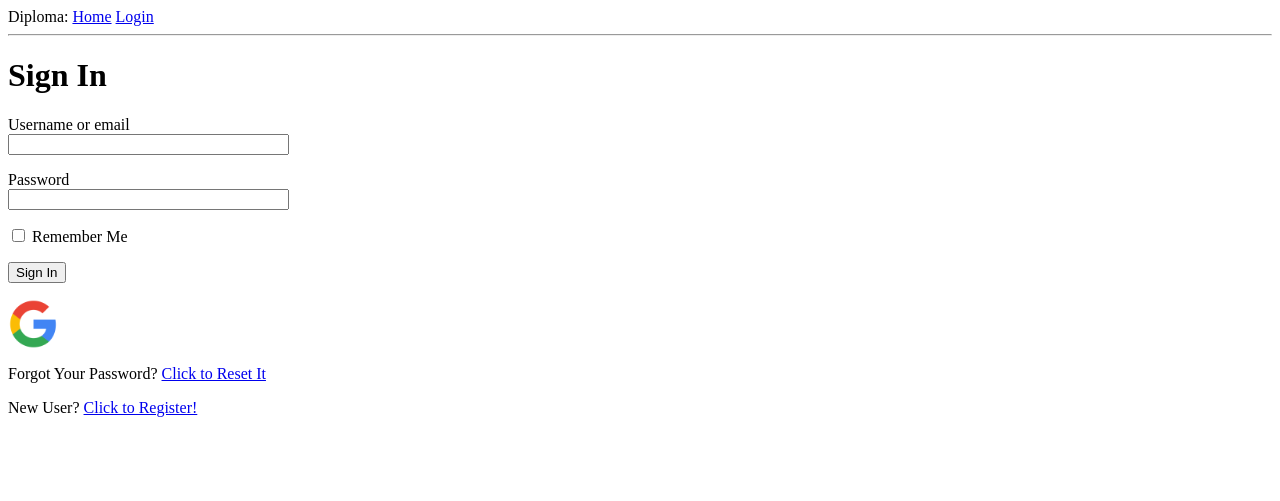
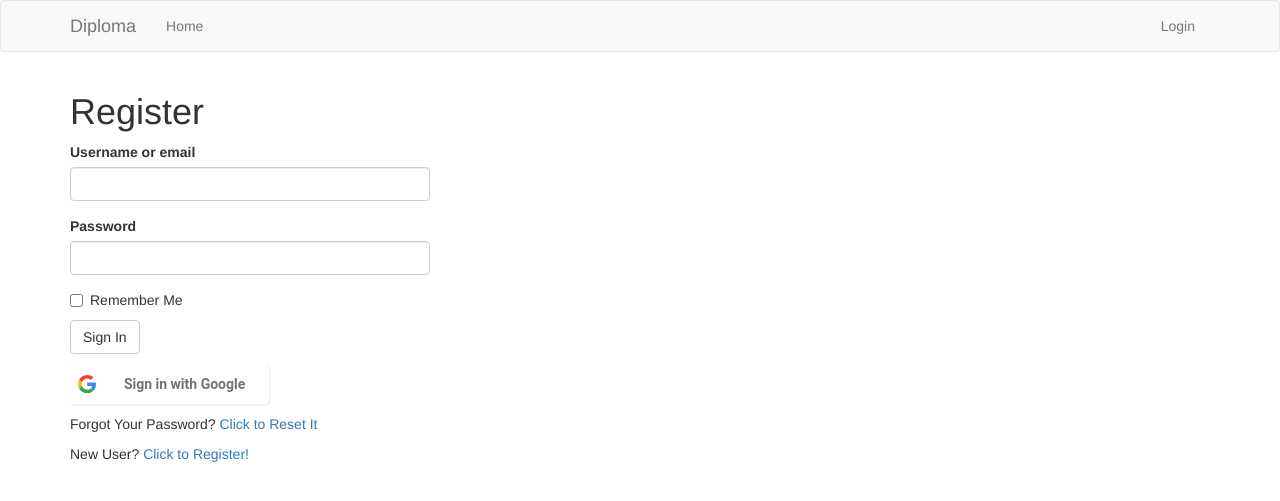
Before and after one commit to besmertn/diploma, a Flask app: page /login in a window 1280 px wide. Shown: the top 501 px of the page. Run offline with Flask 2, Linux system fonts and the light colour scheme; some libraries are stand-ins or nearby versions.

Commit message:
Add bootstrap and google auth button

```diff
--- a/diploma/__init__.py
+++ b/diploma/__init__.py
@@ -3,10 +3,11 @@ import os
 from logging.handlers import RotatingFileHandler
 
 from flask import Flask
+from flask_bootstrap import Bootstrap
 from flask_login import LoginManager
+from flask_mail import Mail
 from flask_migrate import Migrate
 from flask_sqlalchemy import SQLAlchemy
-from flask_mail import Mail
 
 from config import Config
 
@@ -17,6 +18,7 @@ migrate = Migrate(app, db)
 login = LoginManager(app)
 login.login_view = 'login'
 mail = Mail(app)
+bootstrap = Bootstrap(app)
 
 if not app.debug:
     if not os.path.exists('logs'):
@@ -30,5 +32,3 @@ if not app.debug:
 
     app.logger.setLevel(logging.INFO)
     app.logger.info('Application startup')
-
-from diploma import routes, models, forms, emails, auth
--- a/diploma/auth.py
+++ b/diploma/auth.py
@@ -67,7 +67,7 @@ class GoogleSignIn(OAuthSignIn):
         )
         me = oauth_session.get('').json()
         if 'name' not in me:
-            return ('User',
+            return (me['email'],
                     me['email'])
         return (me['name'],
                 me['email'])
--- a/diploma/static/style.css
+++ b/diploma/static/style.css
@@ -1,9 +1,44 @@
-.google_auth_button {
-    width: 50px;
-    height: 50px;
+.google-button {
+    height: 40px;
+    margin-top: 10px;
+    margin-bottom: 10px;
+    border-width: 0;
+    background: white;
+    color: #737373;
+    border-radius: 5px;
+    white-space: nowrap;
+    box-shadow: 1px 1px 0px 1px rgba(0, 0, 0, 0.05);
+    transition-property: background-color, box-shadow;
+    transition-duration: 150ms;
+    transition-timing-function: ease-in-out;
+    padding: 0;
 }
 
-.google_auth_button img {
-    width: 100%;
-    height: auto;
+.google-button:focus,
+.google-button:hover {
+    box-shadow: 1px 4px 5px 1px rgba(0, 0, 0, 0.1);
 }
+
+.google-button:active {
+    background-color: #e5e5e5;
+    box-shadow: none;
+    transition-duration: 10ms;
+}
+
+.google-button__icon {
+    display: inline-block;
+    vertical-align: middle;
+    margin: 8px 0 8px 8px;
+    width: 18px;
+    height: 18px;
+    box-sizing: border-box;
+}
+
+.google-button__text {
+    display: inline-block;
+    vertical-align: middle;
+    padding: 0 24px;
+    font-size: 14px;
+    font-weight: bold;
+    font-family: 'Roboto', arial, sans-serif;
+}
--- a/diploma/templates/404.html
+++ b/diploma/templates/404.html
@@ -1,6 +1,6 @@
 {% extends "base.html" %}
 
-{% block content %}
+{% block app_content %}
     <h1>File Not Found</h1>
     <p><a href="{{ url_for('index') }}">Back</a></p>
 {% endblock %}
--- a/diploma/templates/base.html
+++ b/diploma/templates/base.html
@@ -1,34 +1,56 @@
-<!DOCTYPE html>
-<html lang="en">
-<head>
-    <meta charset="UTF-8">
-    <link rel="stylesheet" href="../static/style.css">
-    {% if title %}
-        <title>{{ title }}</title>
+{% extends 'bootstrap/base.html' %}
+
+{% block styles %}
+    {{ super() }}
+    <link rel="stylesheet"
+          href="{{ url_for('.static', filename='style.css') }}">
+{% endblock %}
+
+{% block title %}
+    {% if title %}{{ title }} - Diploma{% else %}Welcome to Diploma{% endif %}
+{% endblock %}
+
+{% block navbar %}
+    <nav class="navbar navbar-default">
+        <div class="container">
+            <div class="navbar-header">
+                <button type="button" class="navbar-toggle collapsed" data-toggle="collapse"
+                        data-target="#bs-example-navbar-collapse-1" aria-expanded="false">
+                    <span class="sr-only">Toggle navigation</span>
+                    <span class="icon-bar"></span>
+                    <span class="icon-bar"></span>
+                    <span class="icon-bar"></span>
+                </button>
+                <a class="navbar-brand" href="{{ url_for('index') }}">Diploma</a>
+            </div>
+            <div class="collapse navbar-collapse" id="bs-example-navbar-collapse-1">
+                <ul class="nav navbar-nav">
+                    <li><a href="{{ url_for('index') }}">Home</a></li>
+
+                </ul>
+                <ul class="nav navbar-nav navbar-right">
+                    {% if current_user.is_anonymous %}
+                        <li><a href="{{ url_for('login') }}">Login</a></li>
                     {% else %}
-        <title>Welcome to Diploma</title>
+                        <li><a href="{{ url_for('logout') }}">Logout</a></li>
                     {% endif %}
-</head>
-<body>
-<div>Diploma:
-    <a href="{{ url_for('index') }}">Home</a>
-    {% if current_user.is_anonymous %}
-        <a href="{{ url_for('login') }}">Login</a>
-    {% else %}
-        <a href="{{ url_for('logout') }}">Logout</a>
-    {% endif %}
+                </ul>
             </div>
+        </div>
+    </nav>
+{% endblock %}
 
-<hr>
+{% block content %}
+    <div class="container">
         {% with messages = get_flashed_messages() %}
             {% if messages %}
-        <ul>
             {% for message in messages %}
-                <li>{{ message }}</li>
+                <div class="alert alert-info" role="alert">{{ message }}</div>
             {% endfor %}
-        </ul>
             {% endif %}
         {% endwith %}
-{% block content %}{% endblock %}
-</body>
-</html>
+
+        {# application content needs to be provided in the app_content block #}
+        {% block app_content %}{% endblock %}
+    </div>
+{% endblock %}
--- a/diploma/templates/login.html
+++ b/diploma/templates/login.html
@@ -1,30 +1,28 @@
 {% extends "base.html" %}
+{% import 'bootstrap/wtf.html' as wtf %}
 
-{% block content %}
-    <h1>Sign In</h1>
-    <form action="" method="post" novalidate>
-        {{ form.hidden_tag() }}
-        <p>
-            {{ form.username.label }}<br>
-            {{ form.username(size=32) }}<br>
-            {% for error in form.username.errors %}
-                <span style="color: red;">[{{ error }}]</span>
-            {% endfor %}
-        </p>
-        <p>
-            {{ form.password.label }}<br>
-            {{ form.password(size=32) }}<br>
-            {% for error in form.password.errors %}
-                <span style="color: red;">[{{ error }}]</span>
-            {% endfor %}
-        </p>
-        <p>{{ form.remember_me() }} {{ form.remember_me.label }}</p>
-        <p>{{ form.submit() }}</p>
-    </form>
+{% block app_content %}
+    <h1>Register</h1>
+    <div class="row">
+        <div class="col-md-4">
+            {{ wtf.quick_form(form) }}
+        </div>
+    </div>
     <a href={{ url_for('oauth_authorize', provider='google') }}>
-        <div class="google_auth_button">
-            <img src="{{ url_for('static', filename='img/new-google-favicon.png') }}"/>
-        </div>
+        <button type="button" class="google-button">
+          <span class="google-button__icon">
+            <svg viewBox="0 0 366 372" xmlns="http://www.w3.org/2000/svg">
+                <path d="M125.9 10.2c40.2-13.9 85.3-13.6 125.3 1.1 22.2 8.2 42.5 21 59.9 37.1-5.8 6.3-12.1 12.2-18.1 18.3l-34.2 34.2c-11.3-10.8-25.1-19-40.1-23.6-17.6-5.3-36.6-6.1-54.6-2.2-21 4.5-40.5 15.5-55.6 30.9-12.2 12.3-21.4 27.5-27 43.9-20.3-15.8-40.6-31.5-61-47.3 21.5-43 60.1-76.9 105.4-92.4z"
+                      id="Shape" fill="#EA4335"/><path
+                    d="M20.6 102.4c20.3 15.8 40.6 31.5 61 47.3-8 23.3-8 49.2 0 72.4-20.3 15.8-40.6 31.6-60.9 47.3C1.9 232.7-3.8 189.6 4.4 149.2c3.3-16.2 8.7-32 16.2-46.8z"
+                    id="Shape" fill="#FBBC05"/><path
+                    d="M361.7 151.1c5.8 32.7 4.5 66.8-4.7 98.8-8.5 29.3-24.6 56.5-47.1 77.2l-59.1-45.9c19.5-13.1 33.3-34.3 37.2-57.5H186.6c.1-24.2.1-48.4.1-72.6h175z"
+                    id="Shape" fill="#4285F4"/><path
+                    d="M81.4 222.2c7.8 22.9 22.8 43.2 42.6 57.1 12.4 8.7 26.6 14.9 41.4 17.9 14.6 3 29.7 2.6 44.4.1 14.6-2.6 28.7-7.9 41-16.2l59.1 45.9c-21.3 19.7-48 33.1-76.2 39.6-31.2 7.1-64.2 7.3-95.2-1-24.6-6.5-47.7-18.2-67.6-34.1-20.9-16.6-38.3-38-50.4-62 20.3-15.7 40.6-31.5 60.9-47.3z"
+                    fill="#34A853"/></svg>
+          </span>
+            <span class="google-button__text">Sign in with Google</span>
+        </button>
     </a>
      <p>
         Forgot Your Password?
--- a/requirements.txt
+++ b/requirements.txt
@@ -1,4 +1,4 @@
-pip uninstalalembic==1.0.7
+alembic==1.0.7
 asn1crypto==0.24.0
 blinker==1.4
 certifi==2018.11.29
@@ -6,7 +6,9 @@ cffi==1.11.5
 chardet==3.0.4
 Click==7.0
 cryptography==2.5
+dominate==2.3.5
 Flask==1.0.2
+Flask-Bootstrap==3.3.7.1
 Flask-Login==0.4.1
 Flask-Mail==0.9.1
 Flask-Migrate==2.3.1
@@ -27,5 +29,6 @@ requests==2.21.0
 six==1.12.0
 SQLAlchemy==1.2.17
 urllib3==1.24.1
+visitor==0.1.3
 Werkzeug==0.14.1
 WTForms==2.2.1
```
Also changed, not shown: diploma/templates/register.html (+7 -33 lines). Lines whose indentation alone changed are shown as unchanged.
